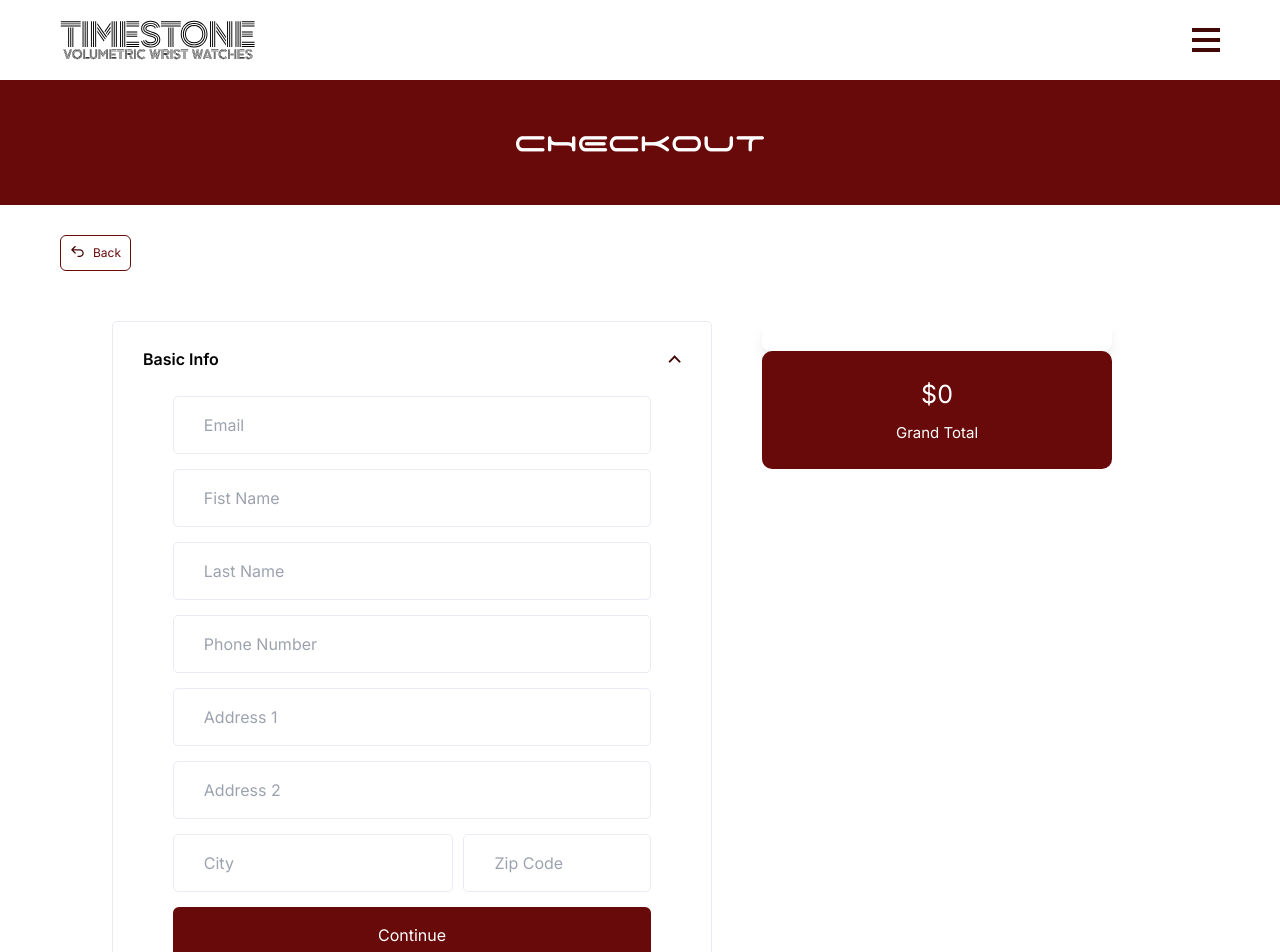
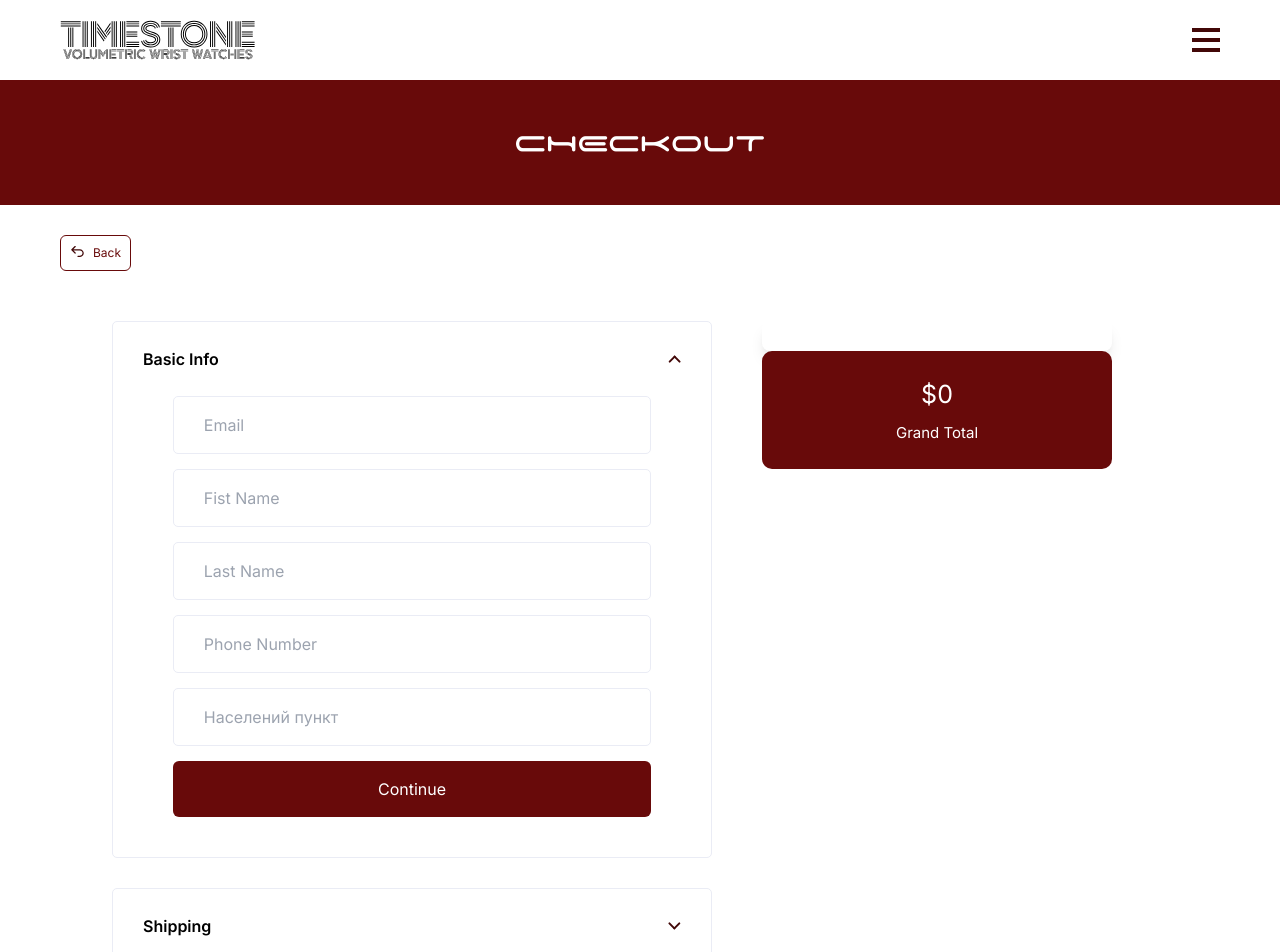
Before and after one commit to SoftLion-Co/timestone-prototype, a Next.js app: page /checkout in a window 1280 px wide. Shown: the top 952 px of the page. Built offline with nearby package versions, Linux system fonts and the light colour scheme.

Commit message:
refactor: add logic for City Input

```diff
--- a/app/sections/checkout-page/BasicInfoSection.tsx
+++ b/app/sections/checkout-page/BasicInfoSection.tsx
@@ -1,26 +1,76 @@
 "use client";
-import React, { FC } from "react";
+import React, { FC, useState } from "react";
+import axios from "axios";
+import { BASE_URL } from "@/config/config";
 import Input from "@/components/InputComponent";
 import Button from "@/components/ButtonComponent";
 import FormComponent from "@/components/FormComponent";
 import { hasLength, isEmail, useForm } from "@mantine/form";
+
+interface City {
+  Ref: string;
+  Present: string;
+  DeliveryCity: string;
+}
 
 const BasicInfoSection: FC<{
   isOpen: boolean;
   toggleOpen: () => void;
   onContinue: (isValid: boolean) => void;
   setBasicInfo: any;
-}> = ({ onContinue, setBasicInfo, toggleOpen, isOpen }) => {
+  setSettlementRef: any;
+  setCityRef: any;
+}> = ({
+  onContinue,
+  setBasicInfo,
+  toggleOpen,
+  isOpen,
+  setSettlementRef,
+  setCityRef,
+}) => {
+  const [cities, setCities] = useState<City[]>([]);
+
+  const handleInputChange = async ({
+    target: { value },
+  }: {
+    target: { value: string };
+  }) => {
+    form.setFieldValue("city", value);
+
+    if (!value.trim()) {
+      return setCities([]);
+    }
+
+    const { data } = await axios.get(`${BASE_URL}/cities`, {
+      params: { query: value },
+    });
+    setCities(data?.[0]?.Addresses || []);
+  };
+
+  const handleSelectChange = ({
+    target: { value },
+  }: {
+    target: { value: string };
+  }) => {
+    const selectedCity = cities.find(({ Ref }) => Ref === value);
+    if (selectedCity) {
+      form.setFieldValue("city", selectedCity.Present);
+      setSettlementRef(selectedCity.Ref);
+      setCityRef(selectedCity.DeliveryCity);
+      setCities([]);
+    }
+    // console.log(selectedCity?.Present);
+    // console.log(selectedCity?.Ref);
+    // console.log(selectedCity?.DeliveryCity);
+  };
   const form = useForm({
     initialValues: {
       email: "",
       firstName: "",
       lastName: "",
       phone: "",
-      address1: "",
-      address2: "",
       city: "",
-      zipCode: "",
+      // zipCode: "",
     },
     validate: {
       email: isEmail("Invalid email"),
@@ -28,10 +78,8 @@ const BasicInfoSection: FC<{
       lastName: hasLength({ min: 2 }, "Must be at least 2 characters"),
       phone: (value) =>
         /^\d{10}$/.test(value) ? null : "Invalid phone number",
-      address1: hasLength({ min: 2 }, "Must be at least 2 characters"),
-      address2: hasLength({ min: 2 }, "Must be at least 2 characters"),
-      city: hasLength({ min: 2 }, "Invalid"),
-      zipCode: (value) => (/^\d{5}$/.test(value) ? null : "Invalid"),
+      city: (value) => (value.trim() ? null : "City is required"),
+      // zipCode: (value) => (/^\d{5}$/.test(value) ? null : "Invalid"),
     },
   });
 
@@ -100,49 +148,25 @@ const BasicInfoSection: FC<{
 
         <Input
           inputType="input"
-          placeholder="Address 1"
+          placeholder="Населений пункт"
           required={true}
           bordered={true}
-          {...form.getInputProps("address1")}
+          {...form.getInputProps("city")}
+          onChange={handleInputChange}
           errorType="critical"
           fullWidth
           className="mini:w-[80%]"
         />
 
-        <Input
-          inputType="input"
-          placeholder="Address 2"
-          required={true}
-          bordered={true}
-          {...form.getInputProps("address2")}
-          errorType="critical"
-          fullWidth
-          className="mini:w-[80%]"
-        />
-
-        <div className="flex gap-[10px] items-center mini:w-[80%]">
-          <Input
-            inputType="input"
-            placeholder="City"
-            required={true}
-            bordered={true}
-            {...form.getInputProps("city")}
-            errorType="critical"
-            fullWidth
-            className="mini:w-[60%]"
-          />
-
-          <Input
-            inputType="input"
-            placeholder="Zip Code"
-            required={true}
-            bordered={true}
-            {...form.getInputProps("zipCode")}
-            errorType="critical"
-            fullWidth
-            className="mini:w-[40%]"
-          />
-        </div>
+        {cities.length > 0 && (
+          <select onChange={handleSelectChange}>
+            {cities.map((city) => (
+              <option key={city.Ref} value={city.Ref}>
+                {city.Present}
+              </option>
+            ))}
+          </select>
+        )}
 
         <Button
           text="Continue"
@@ -178,5 +202,19 @@ export default BasicInfoSection;
           {...form.getInputProps("country")}
           onSelect={(value) => form.setFieldValue("country", value)}
           errorType="critical"
-        /> */
+        />
+
+          <Input
+            inputType="input"
+            placeholder="Zip Code"
+            required={true}
+            bordered={true}
+            {...form.getInputProps("zipCode")}
+            errorType="critical"
+            fullWidth
+            className="mini:w-[40%]"
+        </div>
+        />
+  }
+  */
 }
```
